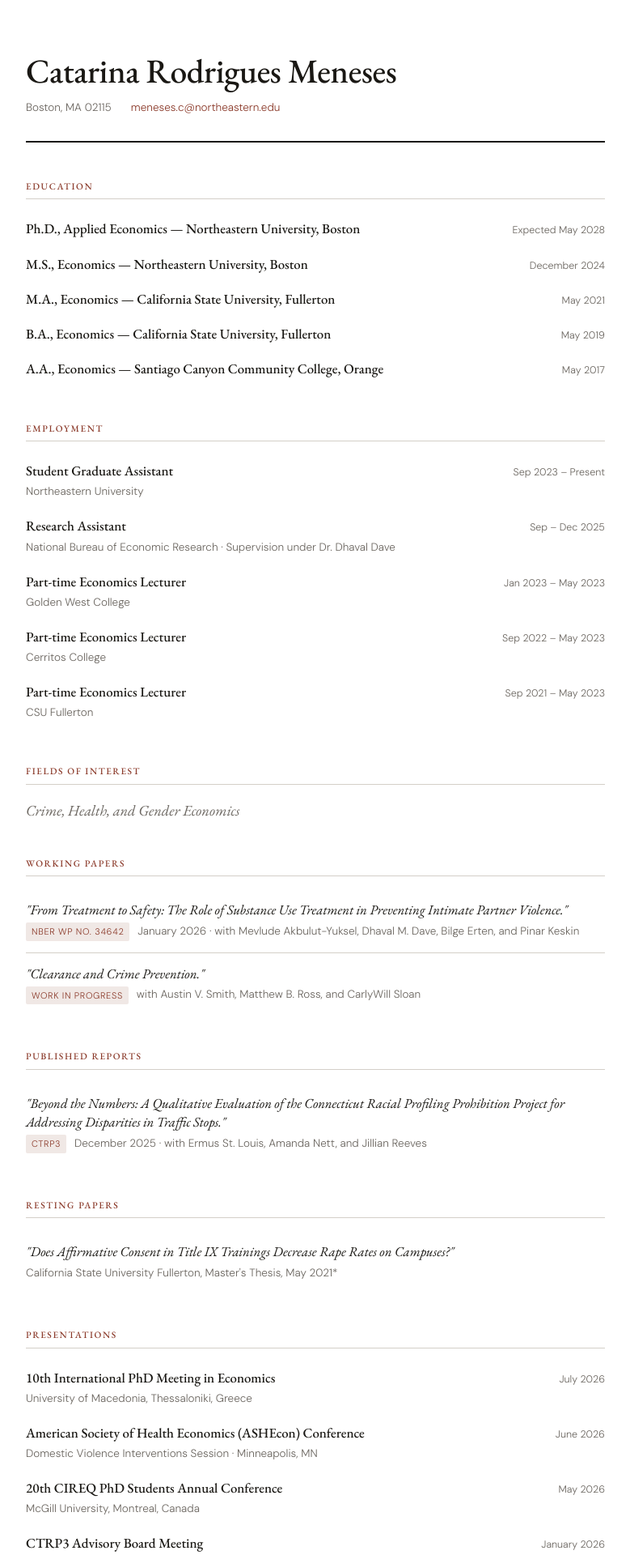
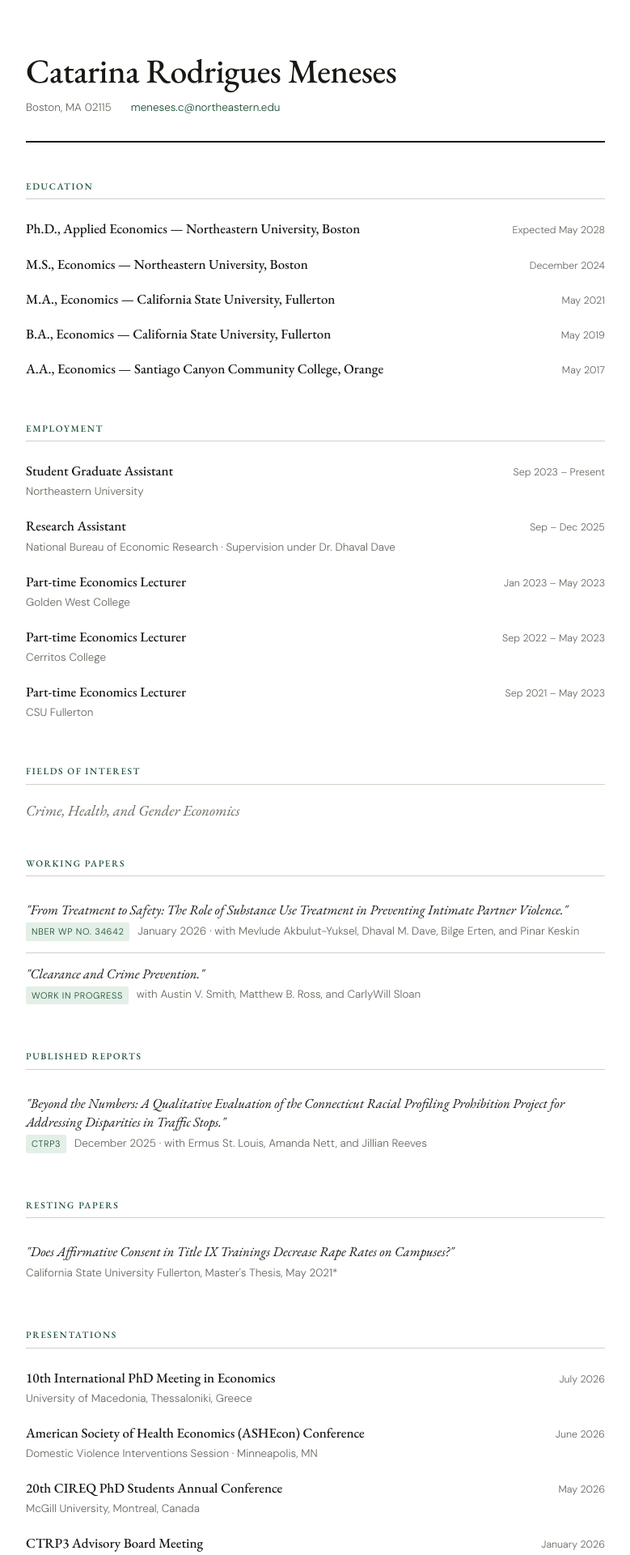
Before and after one commit to CatarinaRMeneses/CatarinaRMeneses.github.io, a Jekyll site: the page cv-full.html, which Jekyll copies as it is, in a window 1280 px wide. Shown: the top 1920 px of the page at 81% size, without its empty margins (250-1029 px from the left). Built offline with Jekyll 4.4.1, drawn with Linux system fonts in a browser that asks for light colours.

Commit message:
Update cv-full.html

```diff
--- a/cv-full.html
+++ b/cv-full.html
@@ -11,8 +11,8 @@
       --ink: #1a1814;
       --muted: #6b6660;
       --rule: #d4cfc8;
-      --accent: #8b3a2a;
-      --accent-light: #f0e8e5;
+      --accent: #1a4d33;
+      --accent-light: #e3efe7;
       --max: 780px;
     }
 
@@ -147,10 +147,8 @@
     .simple-list { list-style: none; }
     .simple-list li {
       padding: 7px 0;
-      border-bottom: 1px solid var(--rule);
       font-size: 14.5px;
     }
-    .simple-list li:last-child { border-bottom: none; }
     .simple-list li span {
       color: var(--muted);
       font-size: 13px;
```
